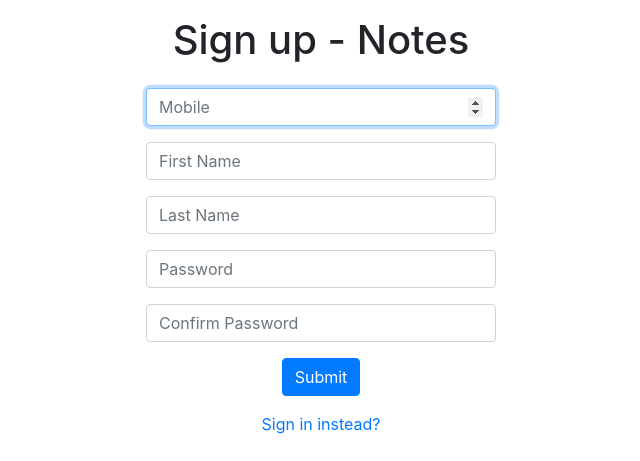
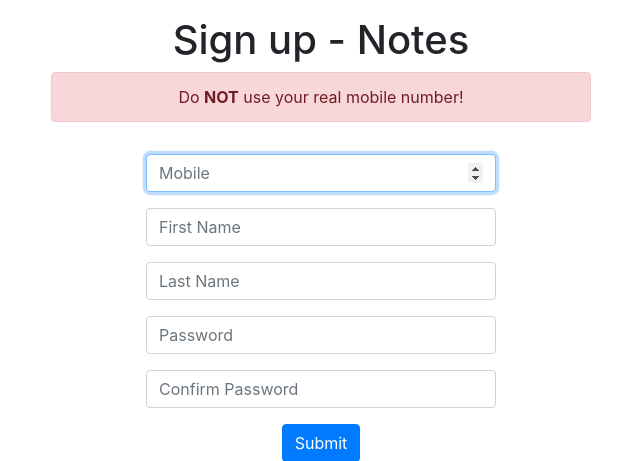
Before and after one commit to PraneethKarnena/django-notes, a Django app: template dashboard/templates/notes/signup.html in a window 1280 px wide. Shown: the top 461 px of the page, without its empty margins (319-959 px from the left). Run offline with Django 3.2, Linux system fonts and the light colour scheme; the template is opened without the code that fills it, so the values that code supplies are empty; parts of the project's set-up code (start-up, migrations or seed data) failed here and were passed over; some libraries are stand-ins or nearby versions.

Commit message:
added a warning

```diff
--- a/dashboard/templates/notes/signup.html
+++ b/dashboard/templates/notes/signup.html
@@ -16,6 +16,9 @@
             <div class="col-lg-3"></div>
             <div class="col-lg-6 text-center">
                 <h1>Sign up - Notes</h1>
+                <div class="alert alert-danger" role="alert">
+                    Do <b>NOT</b> use your real mobile number!
+                </div>
             </div>
         </div>
         {% if messages %}
@@ -23,7 +26,8 @@
             <div class="col-lg-1"></div>
             <div class="col-lg-10 text-center">
                 {% for message in messages %}
-                        <div class="alert alert-{% if message.tags == 'error' %}danger{% else %}success{% endif %}" role="alert">
+                <div class="alert alert-{% if message.tags == 'error' %}danger{% else %}success{% endif %}"
+                    role="alert">
                     {{ message }}
                 </div>
                 {% endfor %}
@@ -36,7 +40,8 @@
                 <form action="" method="post">
                     {% csrf_token %}
                     <div class="form-group">
-                        <input type="number" class="form-control" placeholder="Mobile" name="username" required autofocus>
+                        <input type="number" class="form-control" placeholder="Mobile" name="username" required
+                            autofocus>
                     </div>
                     <div class="form-group">
                         <input type="text" class="form-control" placeholder="First Name" name="first_name" required>
@@ -48,8 +53,8 @@
                         <input type="password" class="form-control" placeholder="Password" name="password1" required>
                     </div>
                     <div class="form-group">
-                        <input type="password" class="form-control" placeholder="Confirm Password"
-                            name="password2" required>
+                        <input type="password" class="form-control" placeholder="Confirm Password" name="password2"
+                            required>
                     </div>
                     <button class="btn btn-primary" type="submit">Submit</button>
                 </form>
```
Lines whose indentation alone changed are shown as unchanged.
